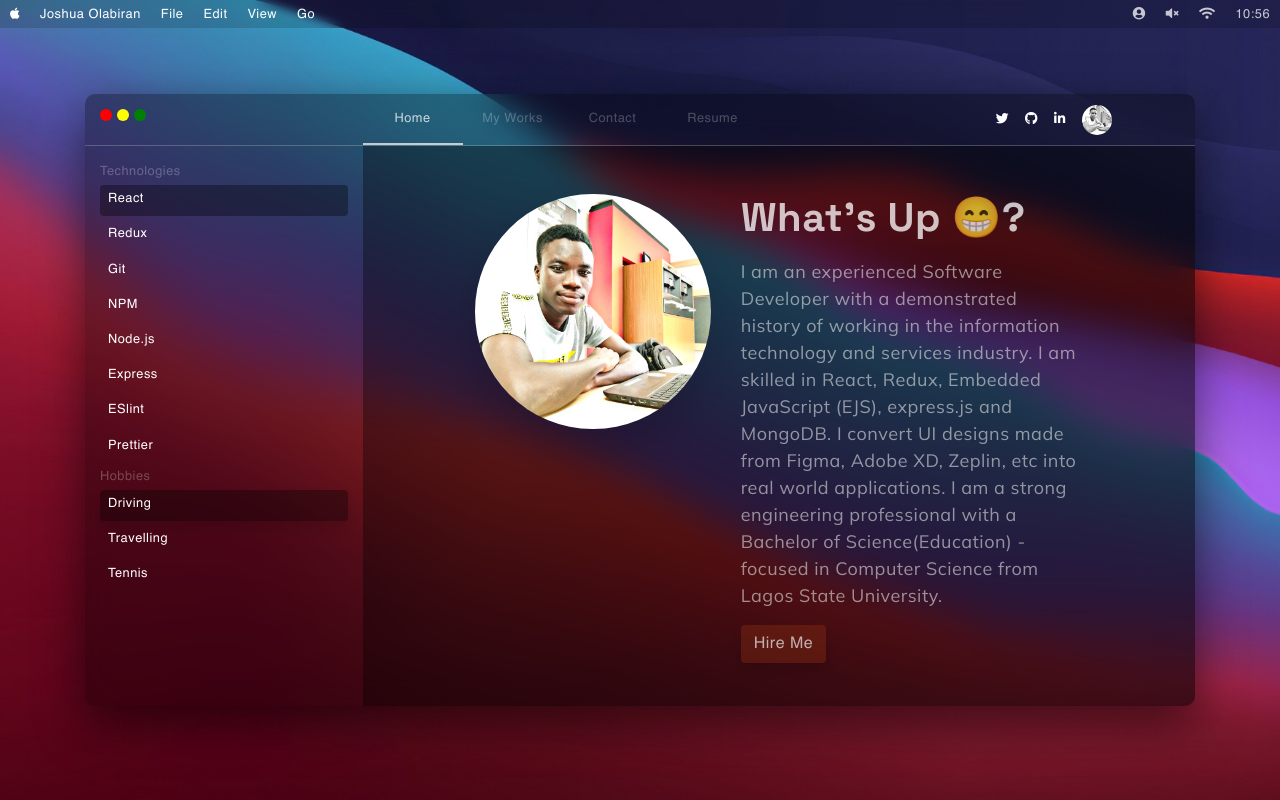
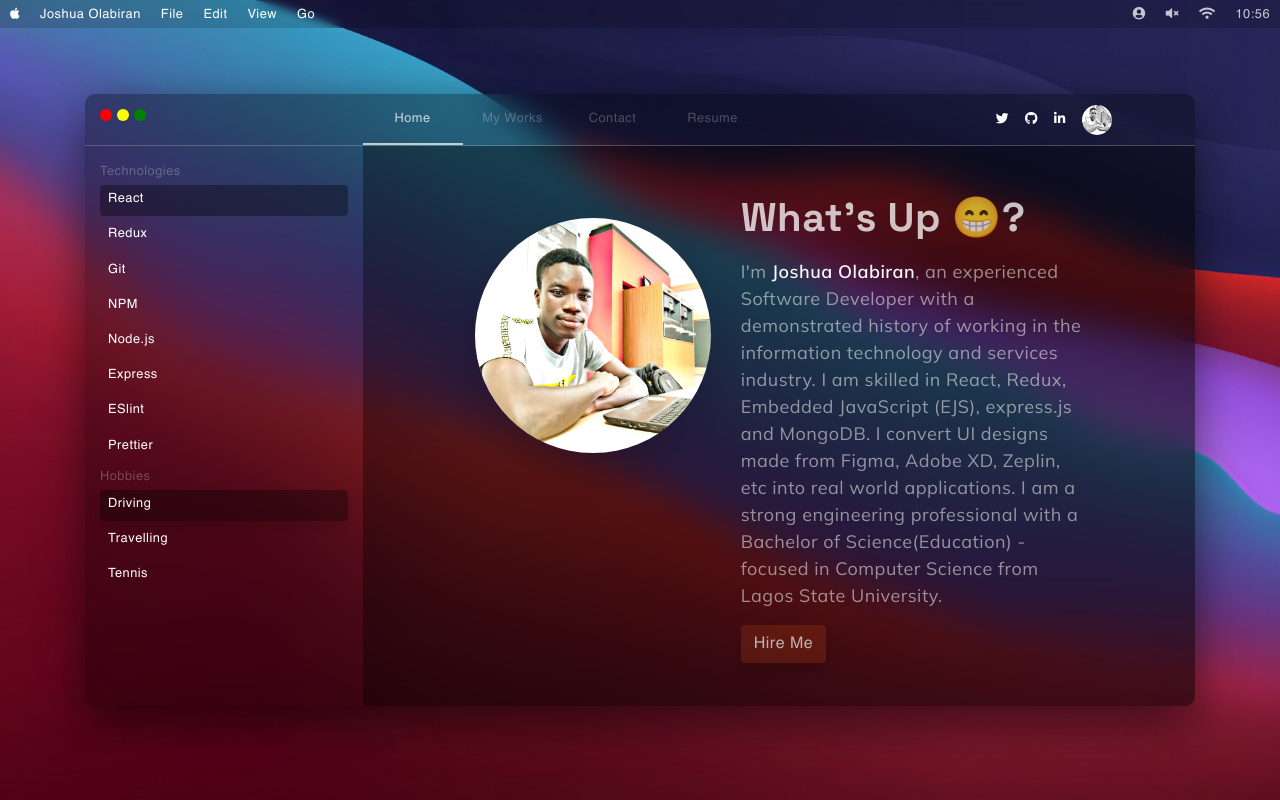
Before and after one commit to olabiranj/BigSur-portfolio, a React (Create React App) app: page / in a window 1280 px wide. Built offline with nearby package versions, Linux system fonts and the light colour scheme.

Commit message:
twitter cards added

```diff
--- a/public/index.html
+++ b/public/index.html
@@ -2,10 +2,17 @@
 <html lang="en">
   <head>
     <meta charset="utf-8" />
-    <link rel="icon" href="%PUBLIC_URL%/favicon.ico" />
+    <link rel="icon" href="%PUBLIC_URL%/J-favicon.png" />
     <meta name="viewport" content="width=device-width, initial-scale=1" />
-    <meta name="theme-color" content="#000000" />
-    <meta name="Julianna" content="A Portfolio Website" />
+    <meta name="theme-color" content="#DA70D6" />
+    <meta name="twitter:card" content="summary" />
+    <meta name="twitter:creator" content="@olabiranjoshua" />
+    <meta property="og:title" content="Mainjoe" />
+    <meta
+      property="og:description"
+      content="I am Joshua Olabiran, an experienced software developer"
+    />
+    <meta property="og:image" content="%PUBLIC_URL%/avatar2.jpg" />
     <link rel="apple-touch-icon" href="%PUBLIC_URL%/logo192.png" />
     <!--
       manifest.json provides metadata used when your web app is installed on a
--- a/src/pages/Home.tsx
+++ b/src/pages/Home.tsx
@@ -1,10 +1,6 @@
 import React, { useEffect, useState } from "react";
 import styled from "styled-components";
 import { Switch, Route, Link, useHistory } from "react-router-dom";
-// import fbImg from "../assets/img/fb-img.png";
-// import githubImg from "../assets/img/github.png";
-// import lkImg from "../assets/img/lk-img.png";
-// import twImg from "../assets/img/twitter.png";
 import avatar from "../assets/img/avatar.jpg";
 import avatar2 from "../assets/img/avatar2.jpg";
 import macbook from "../assets/img/macbook.png";
@@ -187,7 +183,7 @@ const Home = () => {
                             <img
                               src={avatar2}
                               alt="big-avatar"
-                              className="big-avatar rounded-circle shadow-lg"
+                              className="big-avatar rounded-circle shadow-lg mt-4"
                             />
                           </div>
                           <div
@@ -196,7 +192,8 @@ const Home = () => {
                           >
                             <h1>What’s Up 😁?</h1>
                             <p className="mt-3">
-                              I am an experienced Software Developer with a
+                              I'm <b className="text-light">Joshua Olabiran</b>,
+                              an experienced Software Developer with a
                               demonstrated history of working in the information
                               technology and services industry. I am skilled in
                               React, Redux, Embedded JavaScript (EJS),
```
Also changed, not shown: public/J-favicon.png (added), public/avatar2.jpg (added), public/manifest.json.
